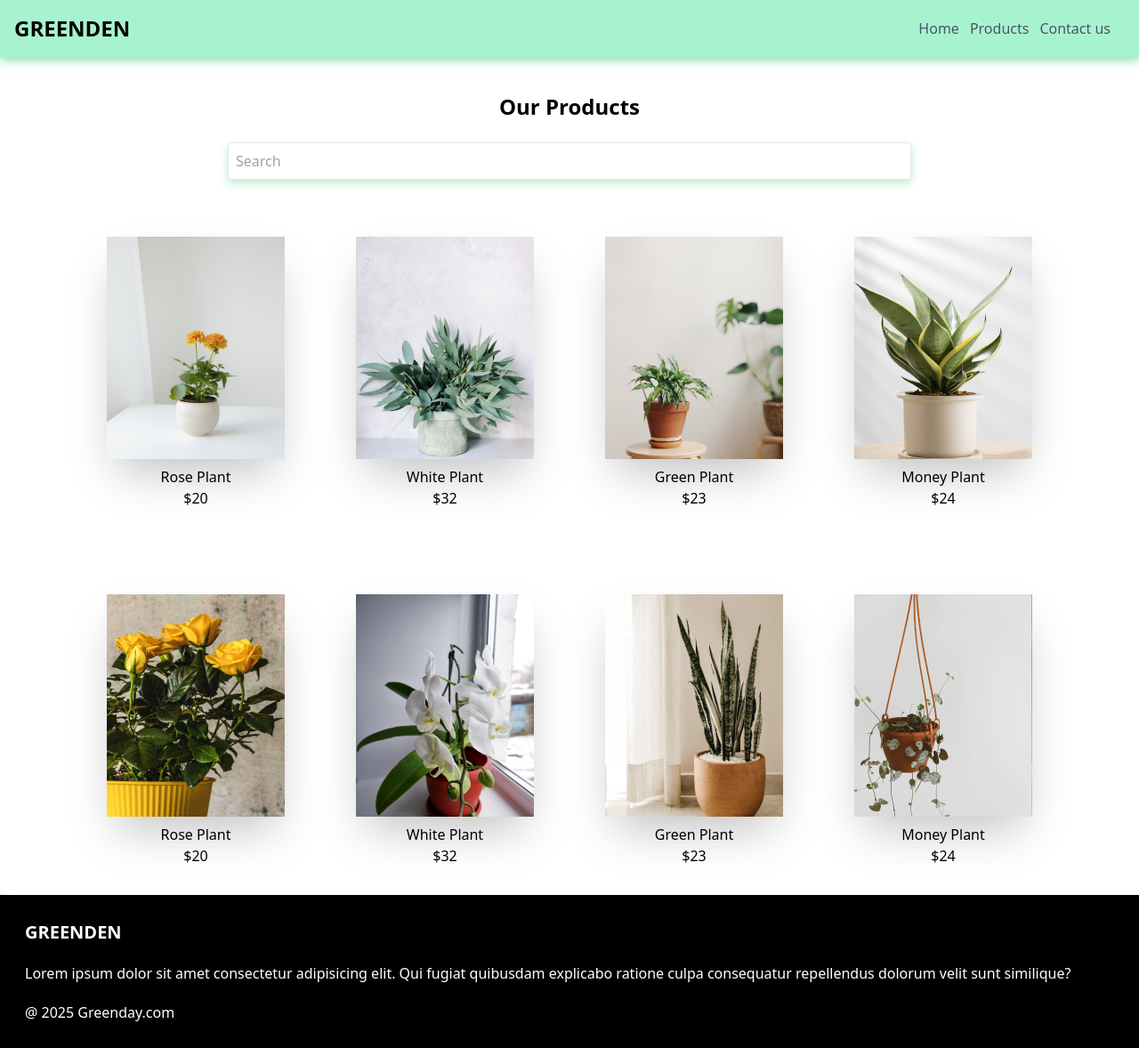
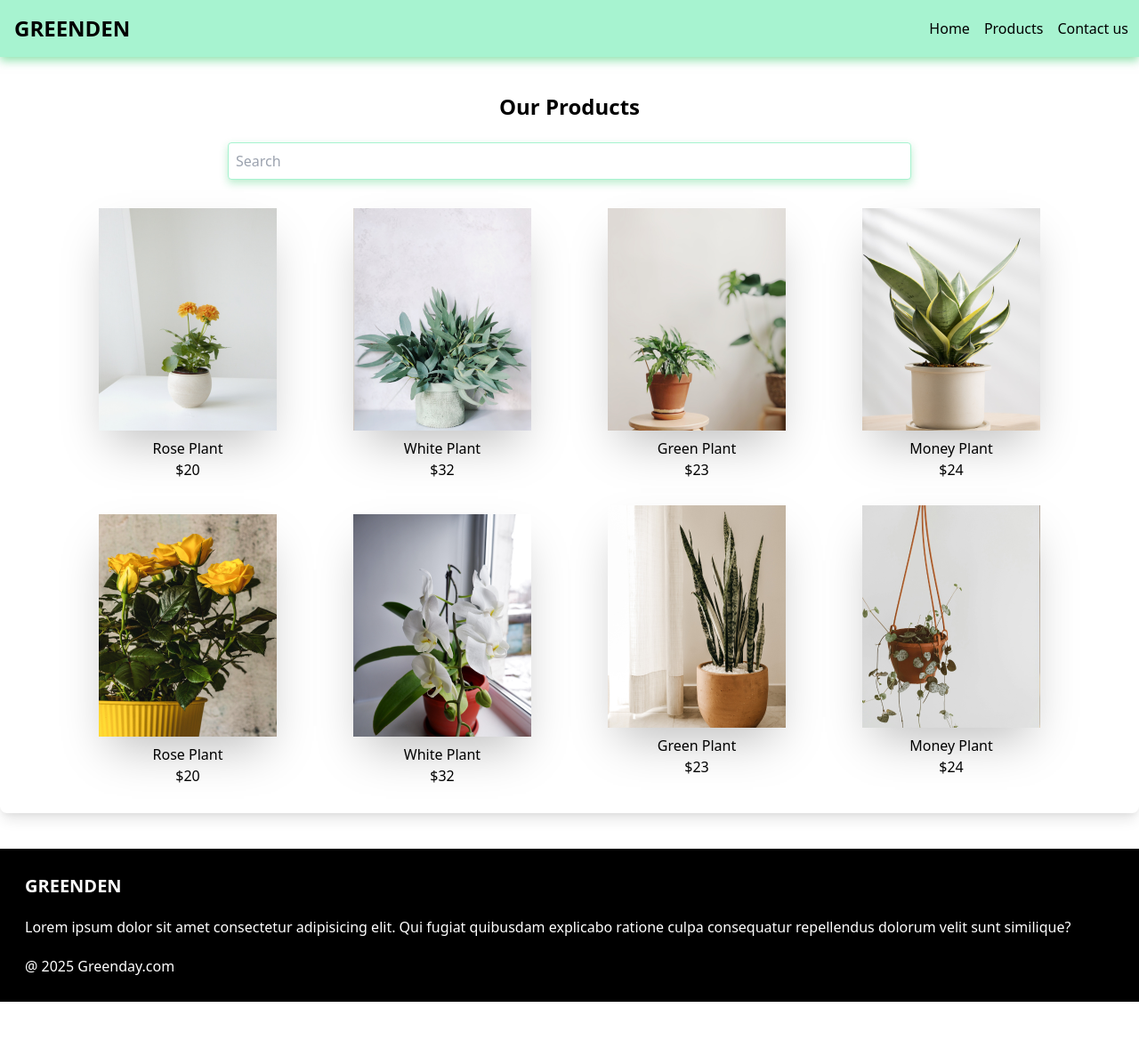
Before and after one commit to hema1124-11/Greenden, a plain HTML site: page product.html in a window 1280 px wide. Shown: the whole page at 89% size. After the commit the page ends 1126 px from the top, so only its background shows below. Drawn offline with nearby package versions, Linux system fonts and the light colour scheme.

Commit message:
changes done

```diff
--- a/product.html
+++ b/product.html
@@ -18,42 +18,44 @@ https://cdn.jsdelivr.net/npm/tailwindcss@2.2.19/dist/tailwind.min.css
     style="box-shadow: 0 4px 10px rgba(34, 197, 94, 0.5);">
     <h1 class="text-2xl font-bold p-1">GREENDEN</h1>
     <!-- Hamburger icon for mobile -->
-    <svg xmlns="http://www.w3.org/2000/svg" fill="none" viewBox="0 0 24 24" stroke-width="1.5" stroke="currentColor"
+    <svg id="menu-btn" xmlns="http://www.w3.org/2000/svg" fill="none" viewBox="0 0 24 24" stroke-width="1.5" stroke="currentColor"
       class="w-6 h-6 md:hidden">
       <path stroke-linecap="round" stroke-linejoin="round" d="M3.75 6.75h16.5M3.75 12h16.5m-16.5 5.25h16.5" />
     </svg>
 
-    <ul class="hidden md:flex gap-3 text-gray-600 px-5">
+     <ul id="mobile-menu" class="hidden md:flex flex-col md:flex-row gap-4 px-5 text-black font-thin absolute md:static top-16 right-4 md:top-auto md:right-auto bg-white md:bg-transparent border border-gray-300 md:border-none shadow-lg md:shadow-none rounded-lg md:rounded-none p-4 md:p-0 z-50 transition-all duration-300 ease-in-out">
+
       <li><a href="index.html" class="hover:underline hover:text-black">Home</a></li>
       <li><a href="product.html" class="hover:underline hover:text-black">Products</a></li>
       <li><a href="contact.html" class="hover:underline hover:text-black">Contact us</a></li>
     </ul>
   </nav>
+
   <!-- Our products -->
-   <section class="mt-10  text-center ">
+   <section class="mt-10 text-center ">
     <h1 class="text-2xl font-bold">Our Products</h1>
-     <input type="text" class="m-6 w-96 p-2 rounded border  " style="width: 60%; box-shadow: 0 4px 10px rgba(34, 197, 94, 0.3);" placeholder="Search">
+     <input type="text" class="m-6 w-96 p-2 rounded border hover: border-green-200 focus:border-green-200 " style="width: 60%; box-shadow: 0 4px 10px rgba(34, 197, 94, 0.3);" placeholder="Search">
 
-    <section class=" text-center  rounded-lg shadow-lg  ">
+    <section class=" text-center   rounded-lg shadow-lg  ">
 
-      <div class="grid grid-cols-2 p-8 md:flex flex-row justify-around items-center md:px-20 ">
-        <div>
+      <div class="grid grid-cols-2 gap-6 md:flex flex-row justify-around items-center md:px-20 ">
+        <div class="mb-5">
           <img src="./img/plant d.png"
             class="inline m-2 shadow-2xl transform hover:-translate-y-2 transition duration-200">
           <h1 class="font-medium">Rose Plant</h1>
           <p>$20</p>
         </div>
-        <div><img src="./img/plant c.png"
+        <div class="mb-5"><img src="./img/plant c.png"
             class="inline m-2 shadow-2xl transform hover:-translate-y-2 transition duration-200" alt="">
           <h1 class="font-medium"> White Plant </h1>
           <p>$32</p>
         </div>
-        <div><img src="./img/plant b.png"
+        <div class="mb-5"><img src="./img/plant b.png"
             class="inline m-2 shadow-2xl transform hover:-translate-y-2 transition duration-200" alt="">
           <h1 class="font-medium">Green Plant</h1>
           <p>$23</p>
         </div>
-        <div><img src="./img/plant a.png"
+        <div class="mb-5"><img src="./img/plant a.png"
             class="inline m-2 shadow-2xl transform hover:-translate-y-2 transition duration-200" alt="">
           <h1 class="font-medium">Money Plant</h1>
           <p>$24</p>
@@ -61,24 +63,24 @@ https://cdn.jsdelivr.net/npm/tailwindcss@2.2.19/dist/tailwind.min.css
       </div>
 
 
-      <div class="grid grid-cols-2 py-8 mt-6 md:flex flex-row justify-around items-center md:px-20">
-        <div>
+      <div class="grid grid-cols-2 mb-10 gap-6  md:flex flex-row justify-around items-center md:px-20">
+        <div class="mb-5">
           <img src="./img/rose.png"
             class="inline m-2 shadow-2xl transform hover:-translate-y-2 transition duration-200">
           <h1 class="font-medium">Rose Plant</h1>
           <p>$20</p>
         </div>
-        <div><img src="./img/plant1.png"
+        <div class="mb-5"><img src="./img/plant1.png"
             class="inline m-2 shadow-2xl transform hover:-translate-y-2 transition duration-200" alt="">
           <h1 class="font-medium"> White Plant </h1>
           <p>$32</p>
         </div>
-        <div><img src="./img/plant2.png"
+        <div class="mb-10"><img src="./img/plant2.png"
             class="inline m-2 shadow-2xl transform hover:-translate-y-2 transition duration-200" alt="">
           <h1 class="font-medium">Green Plant</h1>
           <p>$23</p>
         </div>
-        <div><img src="./img/plant4.png"
+        <div class="mb-10"><img src="./img/plant4.png"
             class="inline m-2 shadow-2xl transform hover:-translate-y-2 transition duration-200" alt="">
           <h1 class="font-medium">Money Plant</h1>
           <p>$24</p>
@@ -87,15 +89,24 @@ https://cdn.jsdelivr.net/npm/tailwindcss@2.2.19/dist/tailwind.min.css
     </section>
     <!-- Footer -->
 
-    <section class=" bg-black p-2 shadow-lg ">
+    <footer class=" bg-black p-2 shadow-lg ">
   <div class="text-white text-left p-5 flex flex-col gap-5">
   <h1 class="font-bold text-xl">GREENDEN</h1>
   <p>Lorem ipsum dolor sit amet consectetur adipisicing elit. Qui fugiat quibusdam explicabo ratione culpa consequatur repellendus dolorum velit sunt similique?</p>
   <p>@ 2025 Greenday.com</p>
   </div>
-  </section>
+</footer>
 
 
 
   </body>
+  <script>
+  const menuBtn = document.getElementById('menu-btn');
+  const mobileMenu = document.getElementById('mobile-menu');
+
+  menuBtn.addEventListener('click', () => {
+    mobileMenu.classList.toggle('hidden');
+  });
+</script>
+
 </html>
```
Also changed, not shown: contact.html (+22 -2 lines), index.html (+19 -6 lines).
